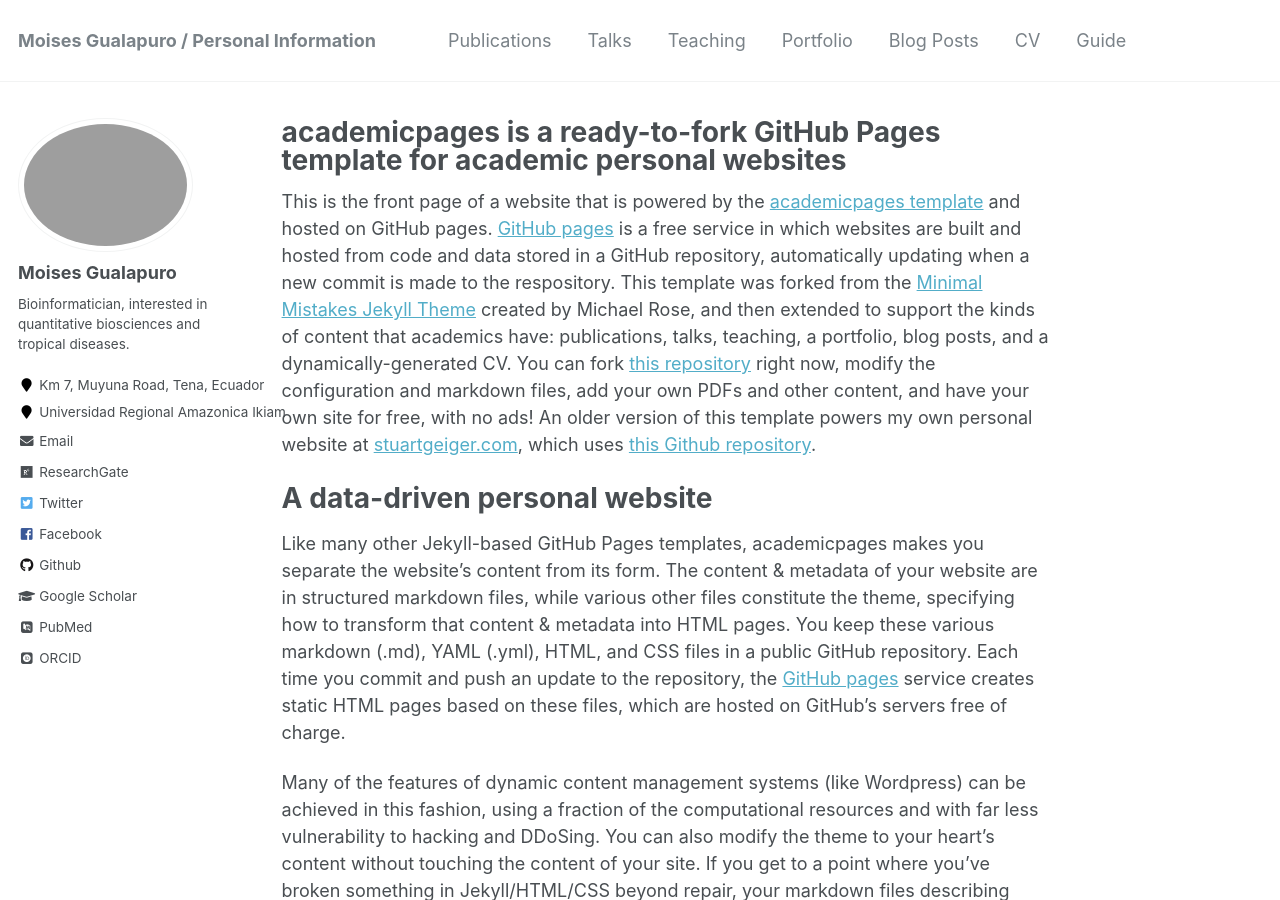
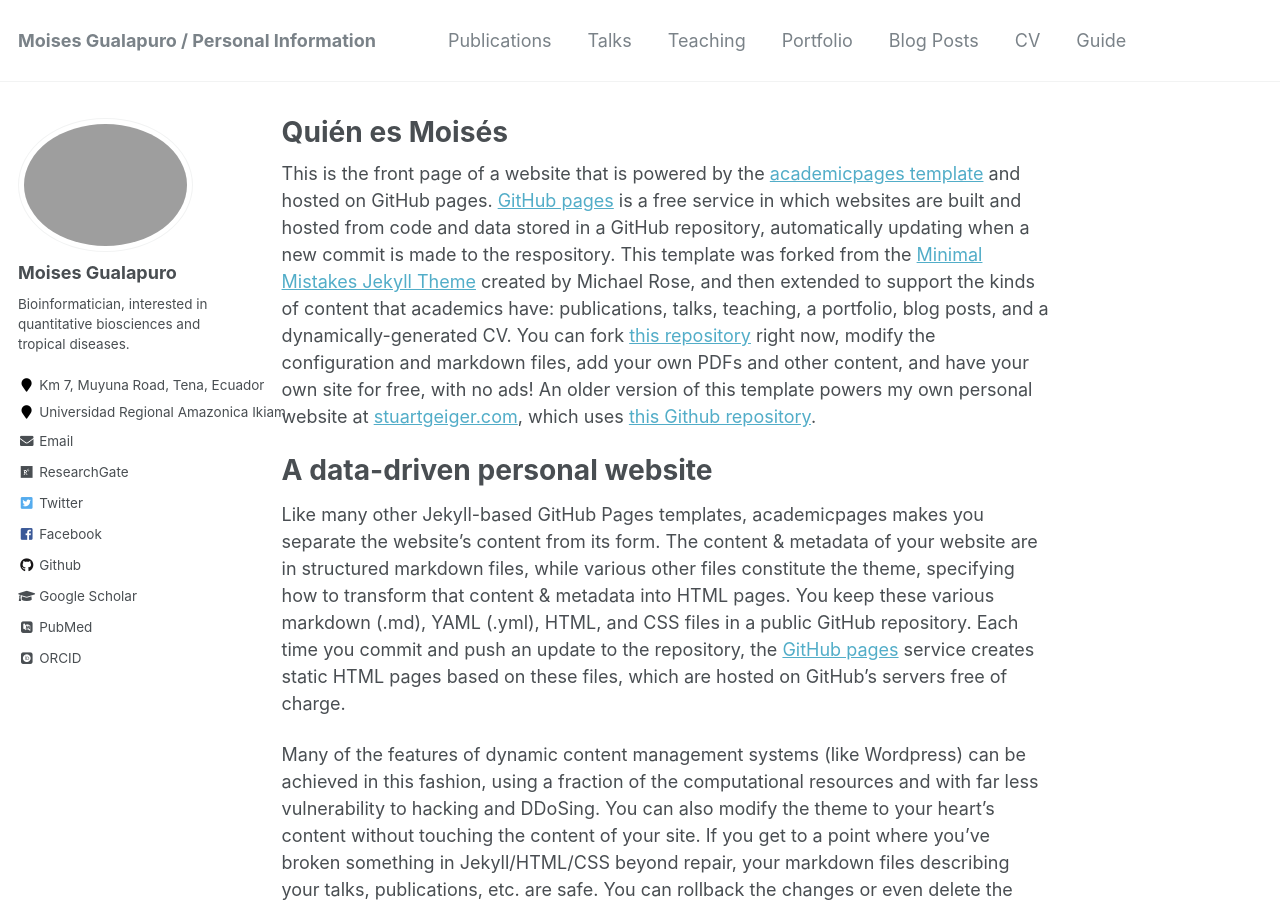
Before and after one commit to gualapuromoises/MoisesGualapuro, a Jekyll site: the page built from _pages/about.md, in a window 1280 px wide and 900 px high. Built offline with Jekyll 4.4.1, drawn with Linux system fonts in a browser that asks for light colours; some web fonts are replaced.

Commit message:
Update about.md

```diff
--- a/_pages/about.md
+++ b/_pages/about.md
@@ -1,6 +1,6 @@
 ---
 permalink: /
-title: "academicpages is a ready-to-fork GitHub Pages template for academic personal websites"
+title: "Quién es Moisés"
 excerpt: "About me"
 author_profile: true
 redirect_from:
```
